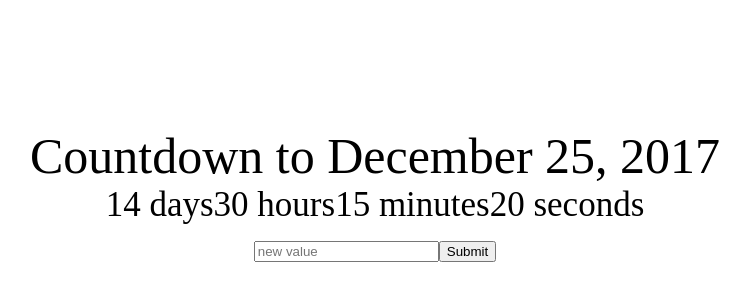
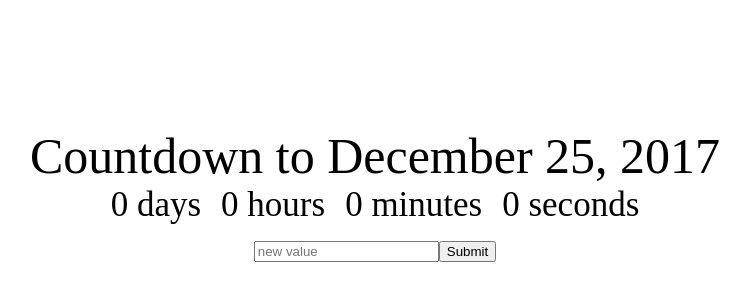
Before and after one commit to nnabinh/countdown-champ, a React (Create React App) app: page / in a window 1280 px wide. Shown: the part 126-426 px from the top of the page, without its empty margins (265-1015 px from the left). Built offline with nearby package versions, Linux system fonts and the light colour scheme.

Commit message:
create clock component

```diff
--- a/src/App.css
+++ b/src/App.css
@@ -10,4 +10,5 @@
 
 .Clock-days, .Clock-hours, .Clock-minutes, .Clock-seconds {
     display: inline;
+    margin: 10px;
 }
--- a/src/App.jsx
+++ b/src/App.jsx
@@ -1,4 +1,5 @@
 import React, { Component } from 'react';
+import Clock from './Clock';
 import './App.css';
 
 class App extends Component {
@@ -6,7 +7,8 @@
 	super(props);
 
 	this.state = {
-	    deadline: 'December 25, 2017'
+	    deadline: 'December 25, 2017',
+	    newDeadline: ''
 	}
     }
 
@@ -20,14 +22,12 @@
 	return(
 	    <div className="App">
 		<div className="App-title">Countdown to {this.state.deadline}</div>
+		<Clock deadline={this.state.deadline}/>
 		<div>
-		    <div className="Clock-days">14 days</div>
-		    <div className="Clock-hours">30 hours</div>
-		    <div className="Clock-minutes">15 minutes</div>
-		    <div className="Clock-seconds">20 seconds</div>
-		</div>
-		<div>
-		    <input placeholder="new value"/>
+		    <input
+			placeholder="new value"
+			onChange={event => console.log(`event: ${event.target.value}`)}
+		    />
 		    <button onClick={() => this.changeDeadline()}>
 			Submit
 		    </button>
--- /dev/null
+++ b/src/Clock.jsx
@@ -0,0 +1,28 @@
+import React, { Component } from 'react';
+import './App.css';
+
+class Clock extends Component {
+    constructor(props) {
+	super(props);
+
+	this.state = {
+	    days: 0,
+	    hours: 0,
+	    minutes: 0,
+	    seconds: 0
+	}
+    }
+
+    render() {
+	return (
+	    <div>
+		<div className="Clock-days">{this.state.days} days</div>
+		<div className="Clock-hours">{this.state.hours} hours</div>
+		<div className="Clock-minutes">{this.state.minutes} minutes</div>
+		<div className="Clock-seconds">{this.state.seconds} seconds</div>
+	    </div>
+	);
+    }
+}
+
+export default Clock;
```
